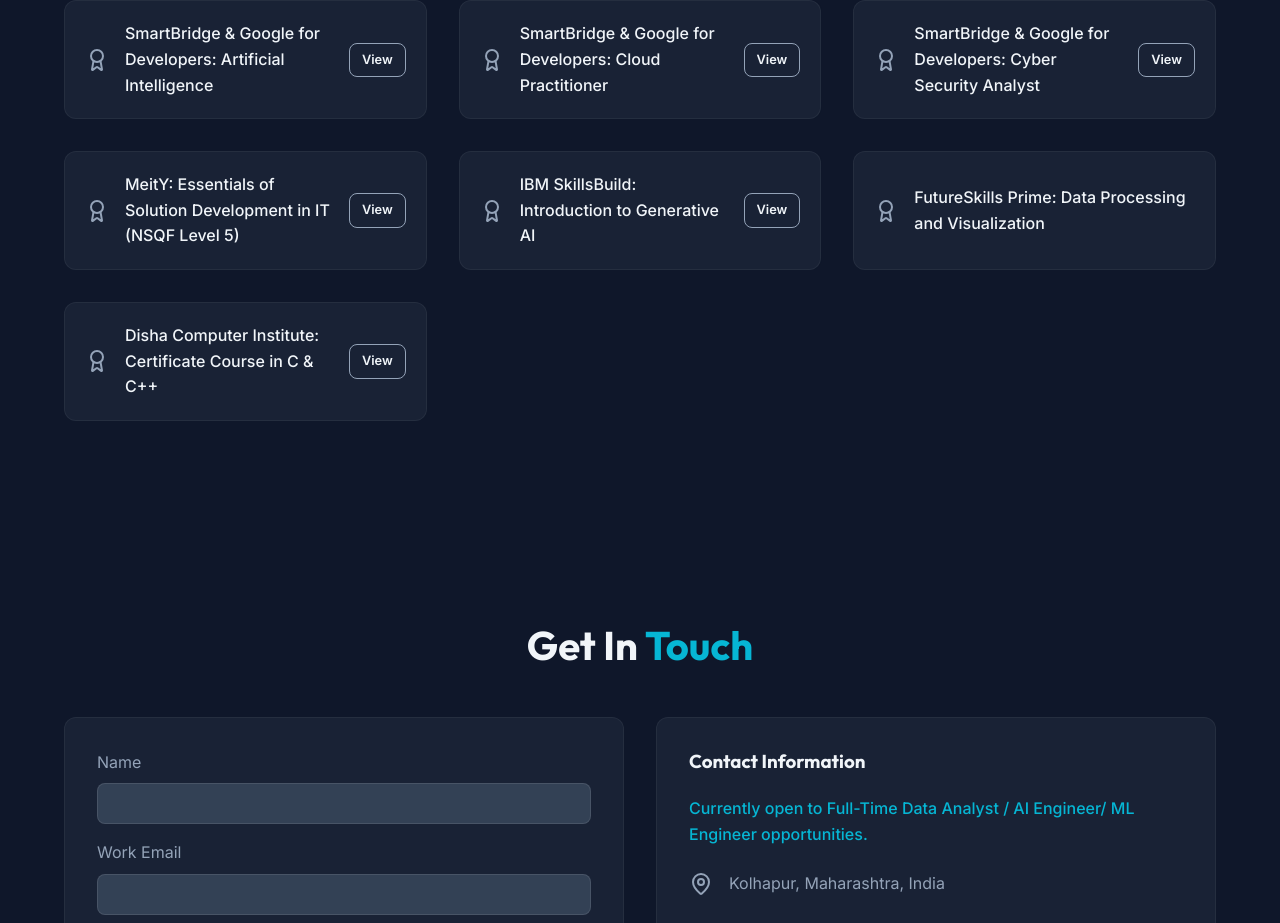
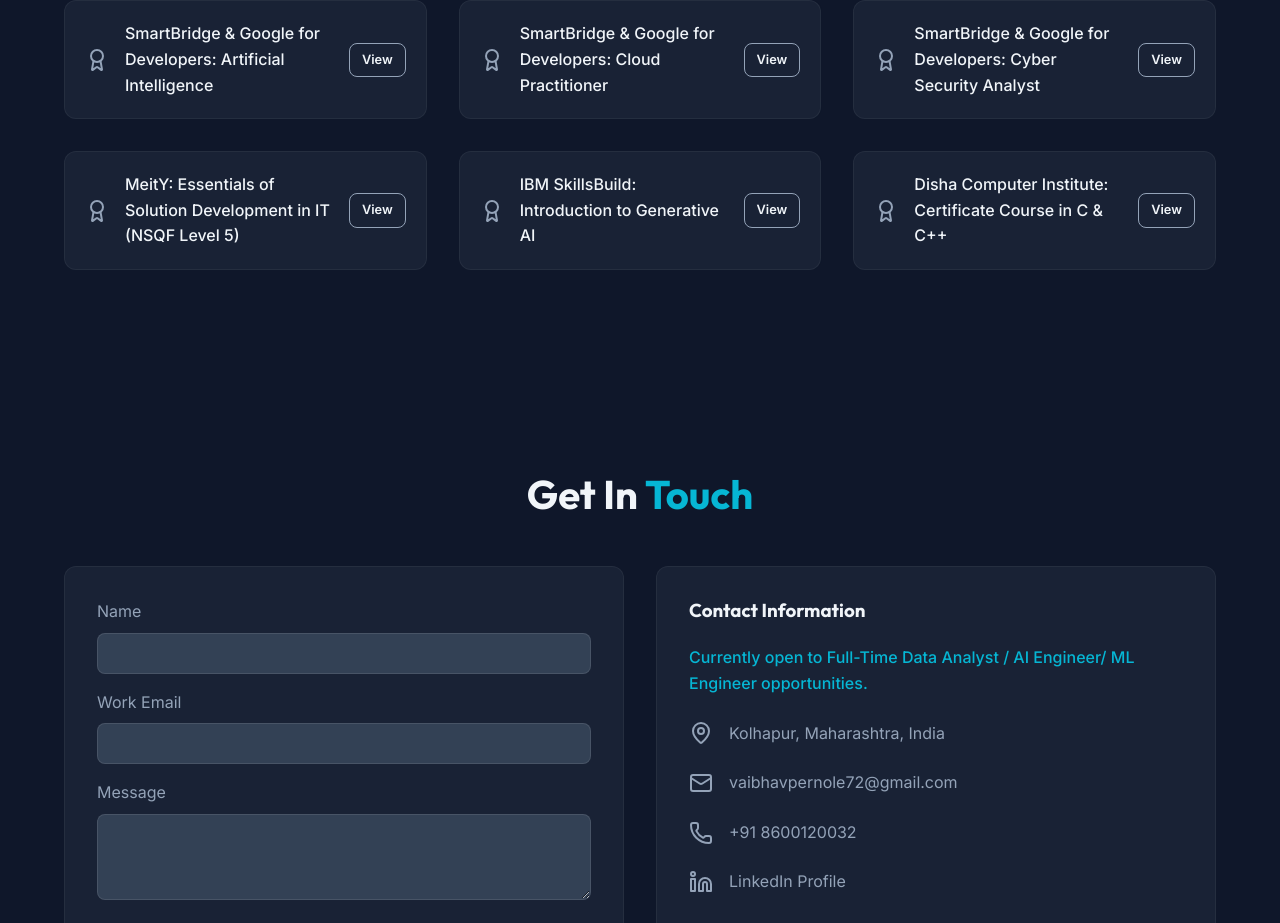
Before and after one commit to vaibhav72-hub/portfolio-github, a React (Vite) app: page / in a window 1280 px wide. Shown: the part 3997-4920 px from the top of the page. Built offline with nearby package versions, Linux system fonts and the light colour scheme.

Commit message:
feat: implement main portfolio application with interactive sections and contact form

```diff
--- a/src/App.tsx
+++ b/src/App.tsx
@@ -72,7 +72,6 @@
   { title: "SmartBridge & Google for Developers: Cyber Security Analyst", link: "/SmartBridge_CS_Certificate.html" },
   { title: "MeitY: Essentials of Solution Development in IT (NSQF Level 5)", link: "/MeitY_Certificate.html" },
   { title: "IBM SkillsBuild: Introduction to Generative AI", link: "/IBM_Certificate.html" },
-  { title: "FutureSkills Prime: Data Processing and Visualization" },
   { title: "Disha Computer Institute: Certificate Course in C & C++", link: "/Disha_Certificate.html" }
 ];
 
```
